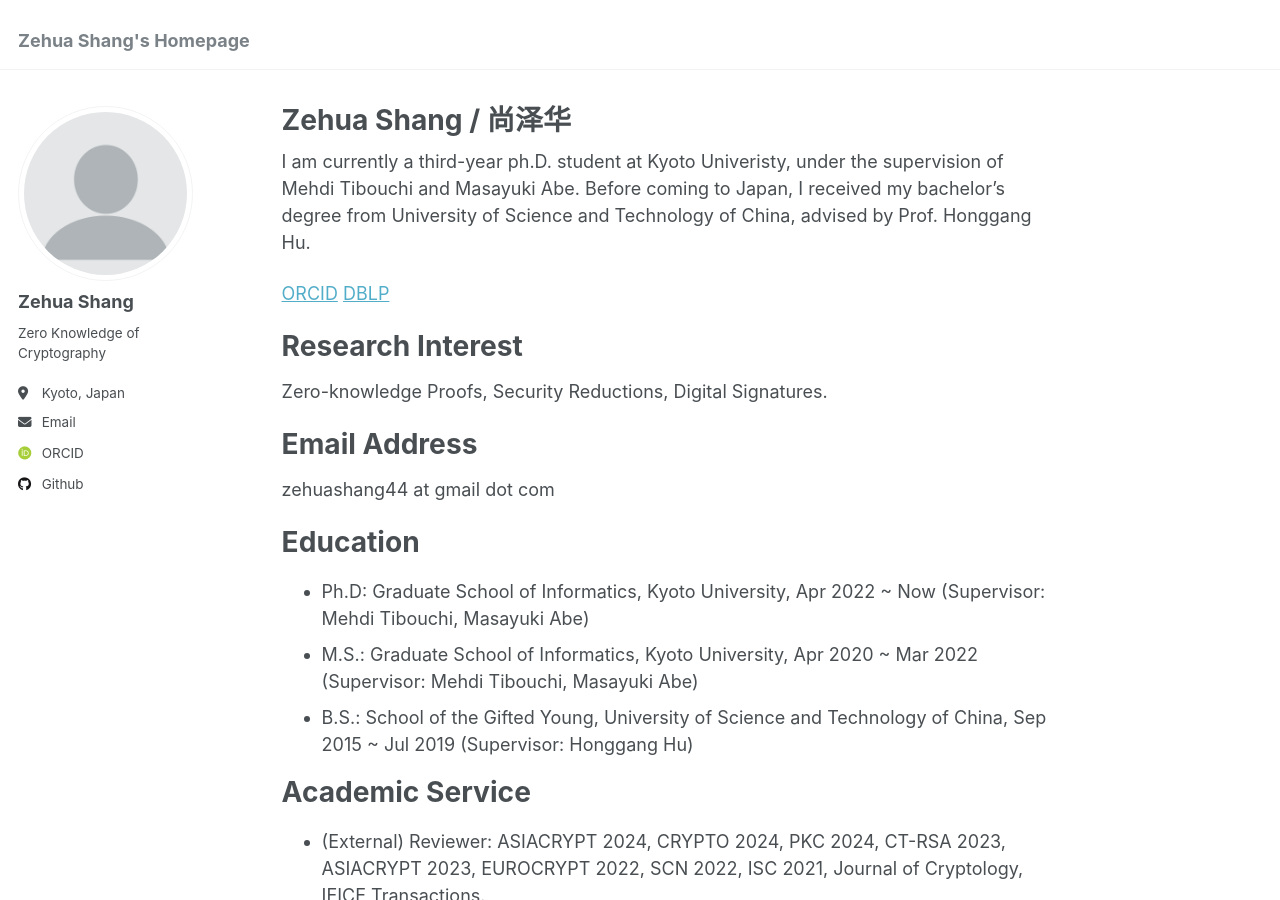
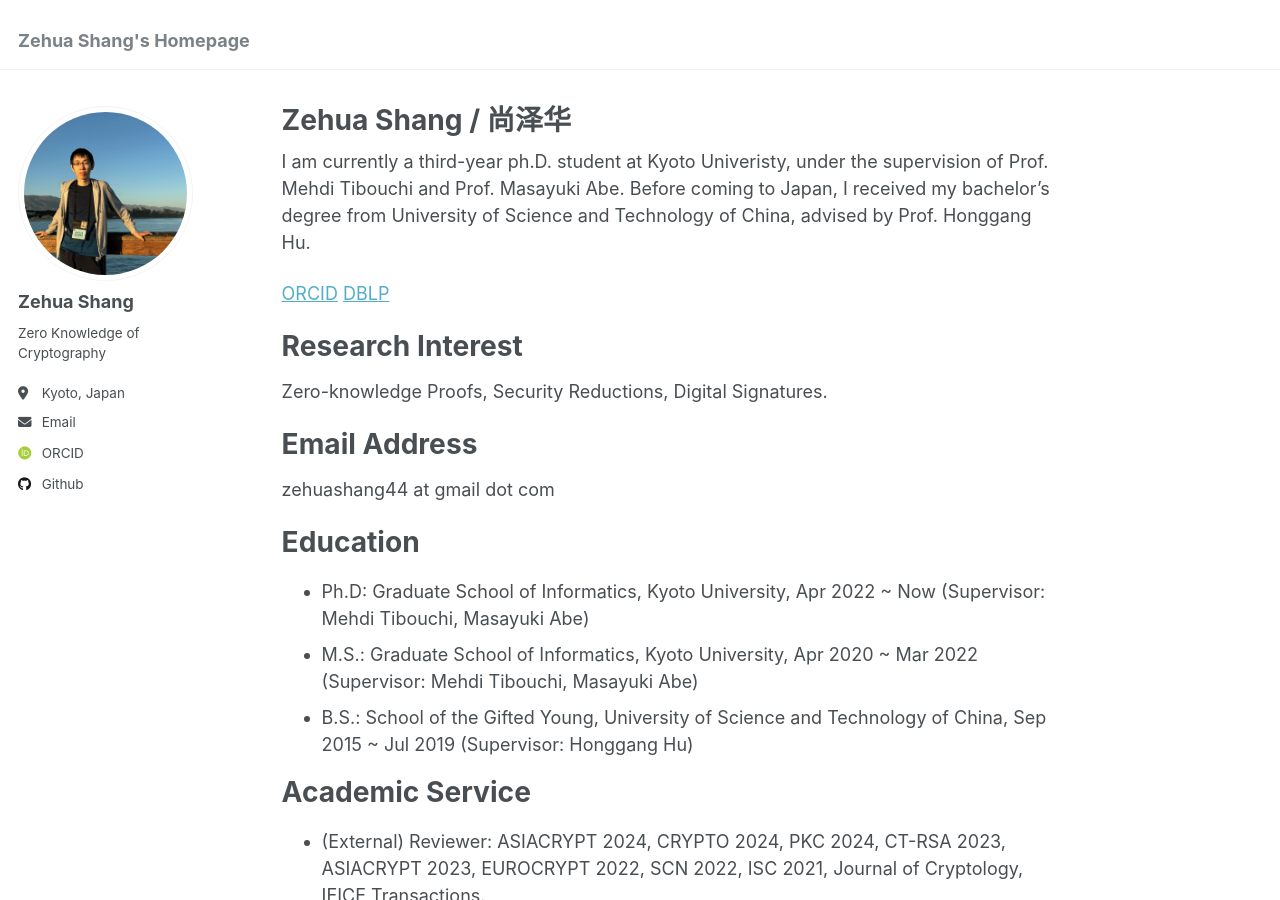
Before and after one commit to shzhzzz/shzhzzz.github.io, a Jekyll site: the page built from _pages/about.md, in a window 1280 px wide and 900 px high. Built offline with Jekyll 4.4.1, drawn with Linux system fonts in a browser that asks for light colours; some web fonts are replaced; some of the changed text lies outside the part shown.

Commit message:
update photo

```diff
--- a/_config.yml
+++ b/_config.yml
@@ -21,7 +21,7 @@ repository               : "academicpages/academicpages.github.io"
 #               Additional customization can be done by editing /_includes/author-profile.html
 author:
   # Biographic information
-  avatar           : "profile.png"
+  avatar           : "profile.jpg"
   name             : "Zehua Shang"
   pronouns         : # example: "she/her"
   bio              : "Zero Knowledge of Cryptography"
--- a/_pages/about.md
+++ b/_pages/about.md
@@ -7,7 +7,7 @@ redirect_from:
   - /about.html
 ---
 
-I am currently a third-year ph.D. student at Kyoto Univeristy, under the supervision of Mehdi Tibouchi and Masayuki Abe. Before coming to Japan, I received my bachelor's degree from University of Science and Technology of China, advised by Prof. Honggang Hu.
+I am currently a third-year ph.D. student at Kyoto Univeristy, under the supervision of Prof. Mehdi Tibouchi and Prof. Masayuki Abe. Before coming to Japan, I received my bachelor's degree from University of Science and Technology of China, advised by Prof. Honggang Hu.
 
 [ORCID](https://orcid.org/0009-0007-9115-0117)    [DBLP](https://dblp.org/pid/383/5268.html)
 
```
Also changed, not shown: other parts of _pages/about.md (+2 -0 lines), images/profile.jpg (added), images/profile.png (deleted).
